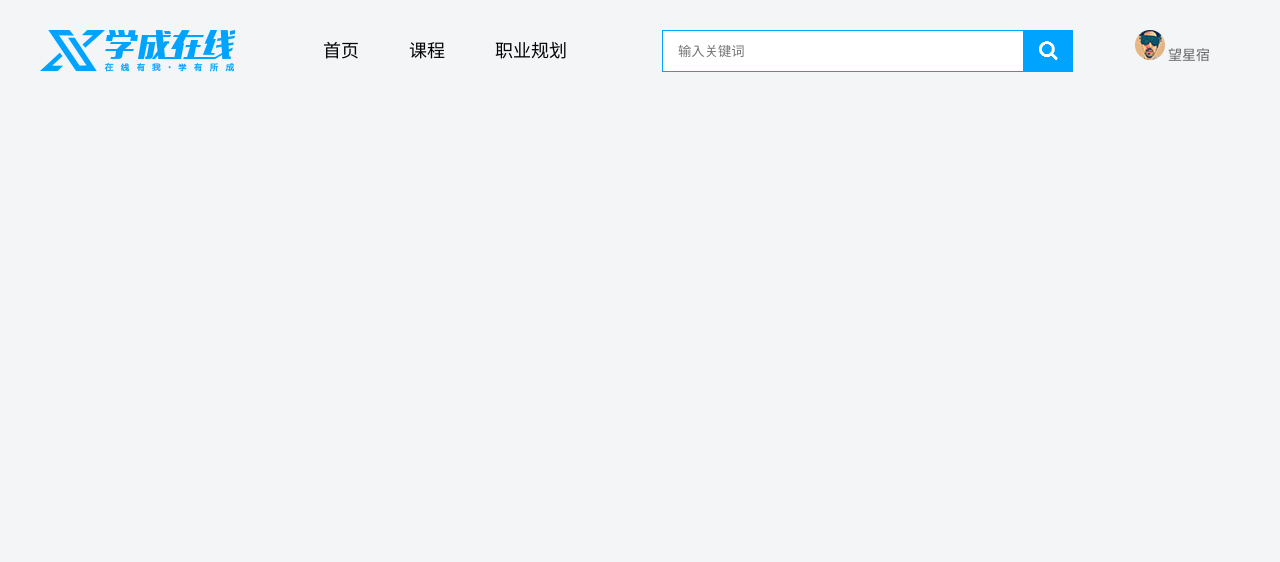
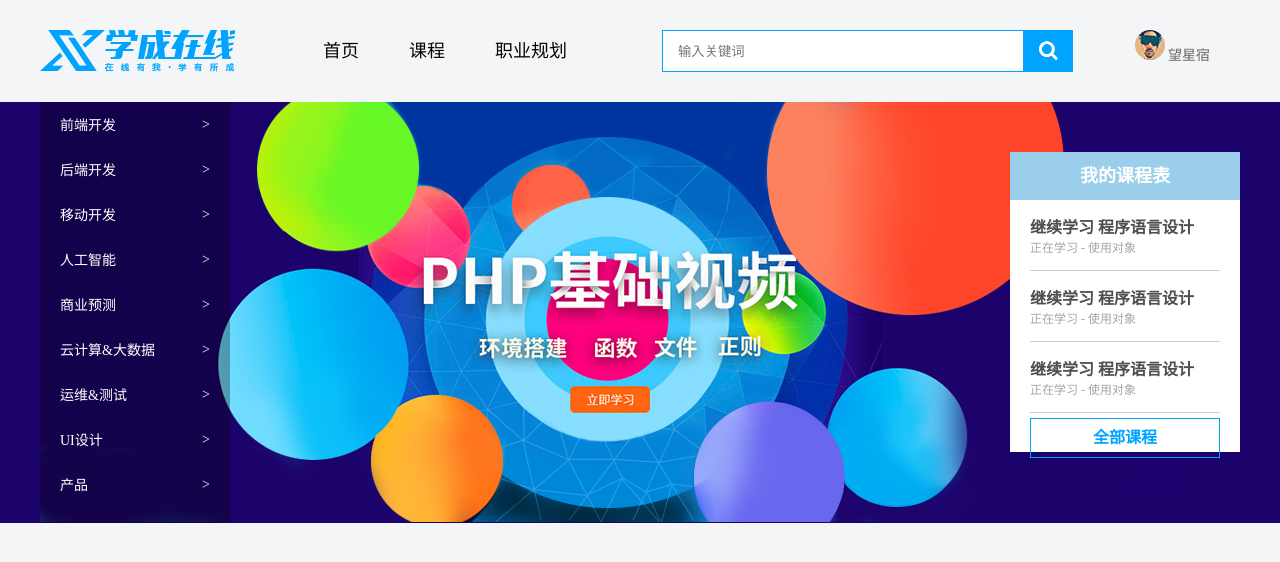
Before and after one commit to ryanfawcett/html-css-tutorial, a plain HTML site: page 05-学成在线/index.html in a window 1280 px wide. Drawn offline with Linux system fonts and the light colour scheme.

Commit message:
feat: 学成在线 - Banner实现

```diff
--- a/05-学成在线/index.html
+++ b/05-学成在线/index.html
@@ -9,6 +9,7 @@
 </head>
 
 <body>
+  <!-- header -->
   <div class="header type-area">
     <!-- logo -->
     <div class="logo">
@@ -28,12 +29,52 @@
       <button></button>
     </div>
     <!-- user -->
-    <!-- FIXME 图片文字居中显示 -->
+    <!-- FIXME: 图片文字居中显示 -->
     <div class="user">
       <img src="./images/user.png" alt="">
       望星宿
     </div>
   </div>
+
+  <!-- banner -->
+  <div class="banner">
+    <div class="type-area">
+      <div class="subnav">
+        <ul>
+          <li><a href="#">前端开发 <span>&gt;</span></a></li>
+          <li><a href="#">后端开发 <span>&gt;</span></a></li>
+          <li><a href="#">移动开发 <span>&gt;</span></a></li>
+          <li><a href="#">人工智能 <span>&gt;</span></a></li>
+          <li><a href="#">商业预测 <span>&gt;</span></a></li>
+          <li><a href="#">云计算&大数据 <span>&gt;</span></a></li>
+          <li><a href="#">运维&测试 <span>&gt;</span></a></li>
+          <li><a href="#">UI设计 <span>&gt;</span></a></li>
+          <li><a href="#">产品 <span>&gt;</span></a></li>
+        </ul>
+      </div>
+
+      <div class="course">
+        <h2>我的课程表</h2>
+        <div class="course-content">
+          <ul>
+            <li>
+              <h4>继续学习 程序语言设计</h4>
+              <p>正在学习 - 使用对象</p>
+            </li>
+            <li>
+              <h4>继续学习 程序语言设计</h4>
+              <p>正在学习 - 使用对象</p>
+            </li>
+            <li>
+              <h4>继续学习 程序语言设计</h4>
+              <p>正在学习 - 使用对象</p>
+            </li>
+          </ul>
+          <a href="#" class="c-more">全部课程</a>
+        </div>
+      </div>
+    </div>
+  </div>
 </body>
 
 </html>
--- a/05-学成在线/style.css
+++ b/05-学成在线/style.css
@@ -89,3 +89,91 @@ a {
   font-size: 14px;
   color: #666;
 }
+/* banner */
+.banner {
+  height: 421px;
+  background-color: #1c036c;
+}
+
+.banner .type-area {
+  height: 421px;
+  background: url(./images/banner2.png) no-repeat top center;
+}
+
+.subnav {
+  float: left;
+  width: 190px;
+  height: 421px;
+  background: rgba(0, 0, 0, .3);
+}
+
+.subnav ul li {
+  height: 45px;
+  line-height: 45px;
+  padding: 0 20px;
+}
+
+.subnav ul li a {
+  font-size: 14px;
+  color: #fff;
+}
+
+.subnav ul li a:hover {
+  color: #00a4ff;
+}
+
+.subnav ul li a span {
+  float: right;
+}
+
+.course {
+  float: right;
+  width: 230px;
+  height: 300px;
+  background-color: #fff;
+  margin-top: 50px;
+}
+
+.course-content {
+  padding: 0 20px;
+}
+
+.course h2 {
+  height: 48px;
+  line-height: 48px;
+  text-align: center;
+  font-size: 18px;
+  background-color: #9bceea;
+  color: #fff;
+}
+
+.course-content ul li {
+  padding: 14px 0;
+  border-bottom: 1px solid #ccc;
+}
+
+.course-content ul li:hover {
+  cursor: pointer;
+}
+
+.course-content ul li h4 {
+  font-size: 16px;
+  color: #4e4e4e;
+}
+
+.course-content ul li p {
+  font-size: 12px;
+  color: #a5a5a5;
+}
+
+.course-content .c-more {
+  display: block;
+  height: 38px;
+  border: 1px solid #00a4ff;
+  margin-top: 5px;
+  text-align: center;
+  line-height: 38px;
+  font-size: 16px;
+  font-weight: 700;
+  color: #00a4ff;
+}
```
